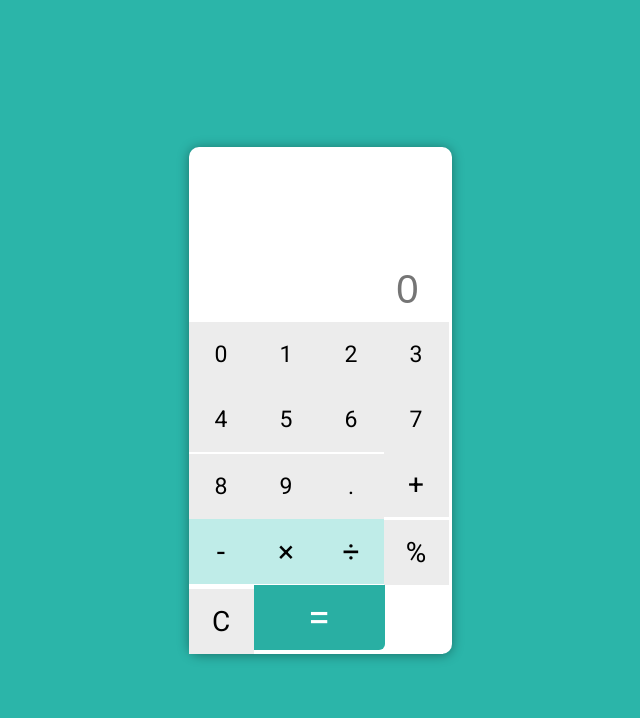
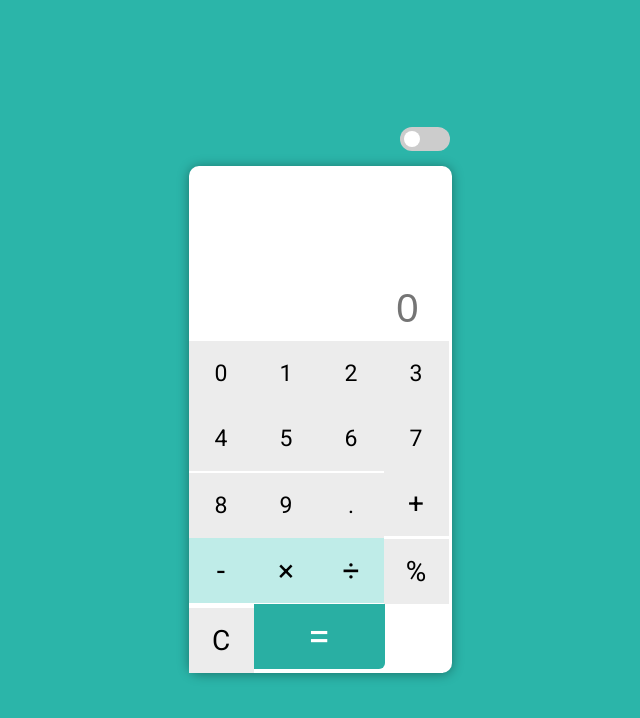
Before and after one commit to abczxd01/calculator-react, a React (Create React App) app: page / in a window 1280 px wide. Shown: the top 718 px of the page, without its empty margins (320-960 px from the left). Built offline with nearby package versions, Linux system fonts and the light colour scheme.

Commit message:
Added toggle component for switching theme

```diff
--- a/src/App.css
+++ b/src/App.css
@@ -23,6 +23,7 @@ button {
   outline: none;
   transition: 0.5s;
 }
+
 .App {
   display: flex;
   height: inherit;
@@ -30,6 +31,7 @@ button {
   align-items: center;
   flex-direction: column;
 }
+
 .calculator {
   padding-top: 120px;
   width: 263px;
@@ -37,6 +39,7 @@ button {
   border-radius: 10px;
   box-shadow: #00000060 0px 1px 12px 0px;
 }
+
 .calculator__buttons {
   display: grid;
   background-color: var(--buttons-border-color);
@@ -46,6 +49,7 @@ button {
   grid-template-columns: repeat(4, 1fr);
   grid-template-rows: repeat(5, 1fr);
 }
+
 .input-field {
   padding: 0;
   padding-bottom: 10px;
@@ -57,10 +61,12 @@ button {
   font-size: 40px;
   text-align: right;
 }
+
 .button-operation {
   background-color: var(--extra-button-bg-color);
   font-size: 28px;
 }
+
 .button-equals {
   width: 131px;
   order: 19;
--- a/src/App.js
+++ b/src/App.js
@@ -1,4 +1,5 @@
 import { Component } from "react";
+import Toggle from "./Toggle/Toggle";
 import "./App.css";
 
 function ButtonNum(props) {
@@ -90,12 +91,11 @@ class Calculator extends Component {
   }
 }
 
-function App() {
+export default function App() {
   return (
     <div className="App">
+      <Toggle></Toggle>
       <Calculator></Calculator>
     </div>
   );
 }
-
-export default App;
--- /dev/null
+++ b/src/Toggle/Toggle.css
@@ -0,0 +1,56 @@
+.toggle {
+  position: relative;
+  display: inline-block;
+  width: 50px;
+  height: 24px;
+  margin-bottom: 15px;
+  margin-left: 210px;
+}
+
+.toggle input {
+  opacity: 0;
+  width: 0;
+  height: 0;
+}
+
+.toggle-item {
+  position: absolute;
+  cursor: pointer;
+  top: 0;
+  left: 0;
+  right: 0;
+  bottom: 0;
+  background-color: #ccc;
+  -webkit-transition: 0.4s;
+  transition: 0.4s;
+}
+
+.toggle-item:before {
+  position: absolute;
+  content: "";
+  height: 16px;
+  width: 16px;
+  left: 4px;
+  bottom: 4px;
+  background-color: var(--equals-button-font-color);
+  -webkit-transition: 0.4s;
+  transition: 0.4s;
+}
+
+input:checked + .toggle-item {
+  background-color: var(--equals-button-bg-color);
+}
+
+input:checked + .toggle-item:before {
+  -webkit-transform: translateX(26px);
+  -ms-transform: translateX(26px);
+  transform: translateX(26px);
+}
+
+.toggle-item.toggle-round {
+  border-radius: 34px;
+}
+
+.toggle-item.toggle-round:before {
+  border-radius: 50%;
+}
--- /dev/null
+++ b/src/Toggle/Toggle.js
@@ -0,0 +1,56 @@
+import { Component } from "react";
+import "./Toggle.css";
+export default class Toggle extends Component {
+  constructor(props) {
+    super(props);
+    this.state = {
+      active: false,
+      styleVaribles: [
+        {
+          nameVaribles: "--main-calculator-bg-color",
+          colorVaribles: "#010808",
+        },
+        {
+          nameVaribles: "--main-button-bg-color",
+          colorVaribles: "#08151a",
+        },
+        {
+          nameVaribles: "--extra-button-bg-color",
+          colorVaribles: "#0a3d3e",
+        },
+        {
+          nameVaribles: "--equals-button-bg-color",
+          colorVaribles: "#249c91",
+        },
+        {
+          nameVaribles: "--main-font-color",
+          colorVaribles: "#feffff",
+        },
+      ],
+    };
+  }
+  handleChange = () => {
+    new Promise((resolve) => {
+      this.setState({
+        active: !this.state.active,
+      });
+      resolve();
+    }).then(() => {
+      if (this.state.active) {
+        this.state.styleVaribles.forEach((obj) => {
+          document.body.style.setProperty(obj.nameVaribles, obj.colorVaribles);
+        });
+      } else {
+        document.body.style.cssText = "";
+      }
+    });
+  };
+  render() {
+    return (
+      <label className="toggle">
+        <input type="checkbox" onChange={this.handleChange}></input>
+        <span className="toggle-item toggle-round"></span>
+      </label>
+    );
+  }
+}
```
